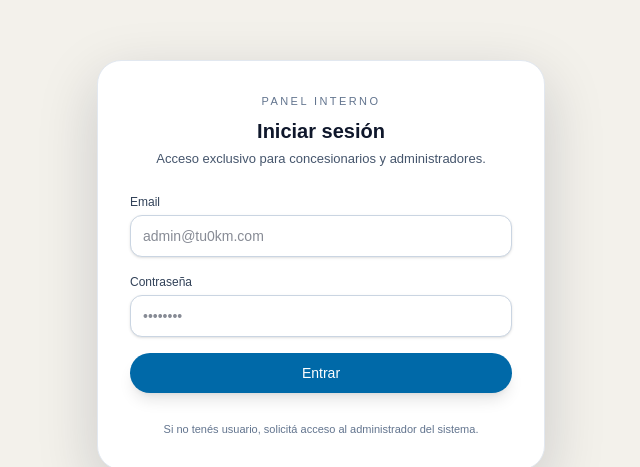
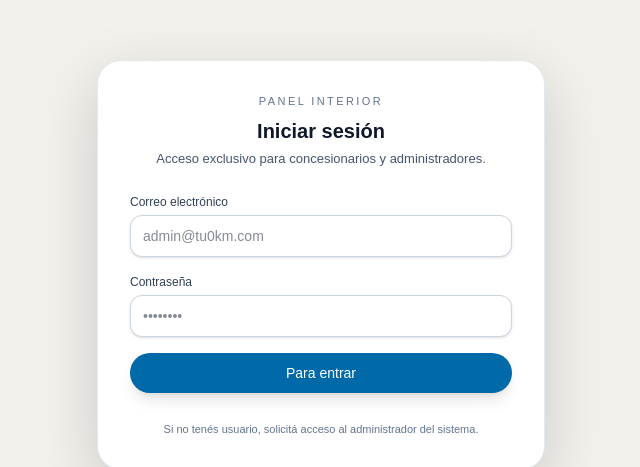
Before and after one commit to DavidFlautero/ladingpageconse1, a Next.js app: page /login in a window 1280 px wide. Shown: the part 135-602 px from the top of the page, without its empty margins (319-959 px from the left). Built offline with nearby package versions, Linux system fonts and the light colour scheme; no server answers.

Commit message:
arreglando login

```diff
--- a/app/(auth)/login/page.tsx
+++ b/app/(auth)/login/page.tsx
@@ -23,13 +23,16 @@ export default function LoginPage() {
     setErrorMsg(null);
 
     try {
-      const { error } = await supabase.auth.signInWithPassword({
+      const { data, error } = await supabase.auth.signInWithPassword({
         email: email.trim(),
-        password: password,
+        password,
       });
 
+      console.log("SUPABASE LOGIN RESPONSE:", { data, error });
+
       if (error) {
-        setErrorMsg(error.message || "No se pudo iniciar sesión.");
+        // Mostramos el mensaje completo para ver qué está pasando
+        setErrorMsg(`Error al iniciar sesión: ${error.message}`);
         setLoading(false);
         return;
       }
@@ -37,8 +40,8 @@ export default function LoginPage() {
       // Login OK → redirigimos al panel
       router.push("/admin");
     } catch (err: any) {
-      console.error("Error login:", err);
-      setErrorMsg("Ocurrió un error inesperado. Intentá de nuevo.");
+      console.error("Error login (catch):", err);
+      setErrorMsg("Error inesperado al conectar con Supabase.");
       setLoading(false);
     }
   }
@@ -48,7 +51,7 @@ export default function LoginPage() {
       <div className="w-full max-w-md bg-white border border-slate-200 rounded-3xl shadow-[0_20px_60px_rgba(15,23,42,0.18)] p-6 md:p-8">
         <div className="mb-6 text-center">
           <p className="text-[11px] uppercase tracking-[0.22em] text-slate-500 mb-2">
-            Panel interno
+            Panel interior
           </p>
           <h1 className="text-xl font-semibold text-slate-900">
             Iniciar sesión
@@ -61,7 +64,7 @@ export default function LoginPage() {
         <form onSubmit={handleSubmit} className="space-y-4">
           <div>
             <label className="block text-[12px] font-medium text-slate-700 mb-1">
-              Email
+              Correo electrónico
             </label>
             <input
               type="email"
@@ -98,7 +101,7 @@ export default function LoginPage() {
             disabled={loading}
             className="w-full rounded-full bg-sky-700 py-2.5 text-sm font-medium text-white shadow-lg hover:bg-sky-600 transition disabled:opacity-70"
           >
-            {loading ? "Ingresando..." : "Entrar"}
+            {loading ? "Ingresando..." : "Para entrar"}
           </button>
 
           <p className="mt-3 text-[11px] text-slate-500 text-center">
```
